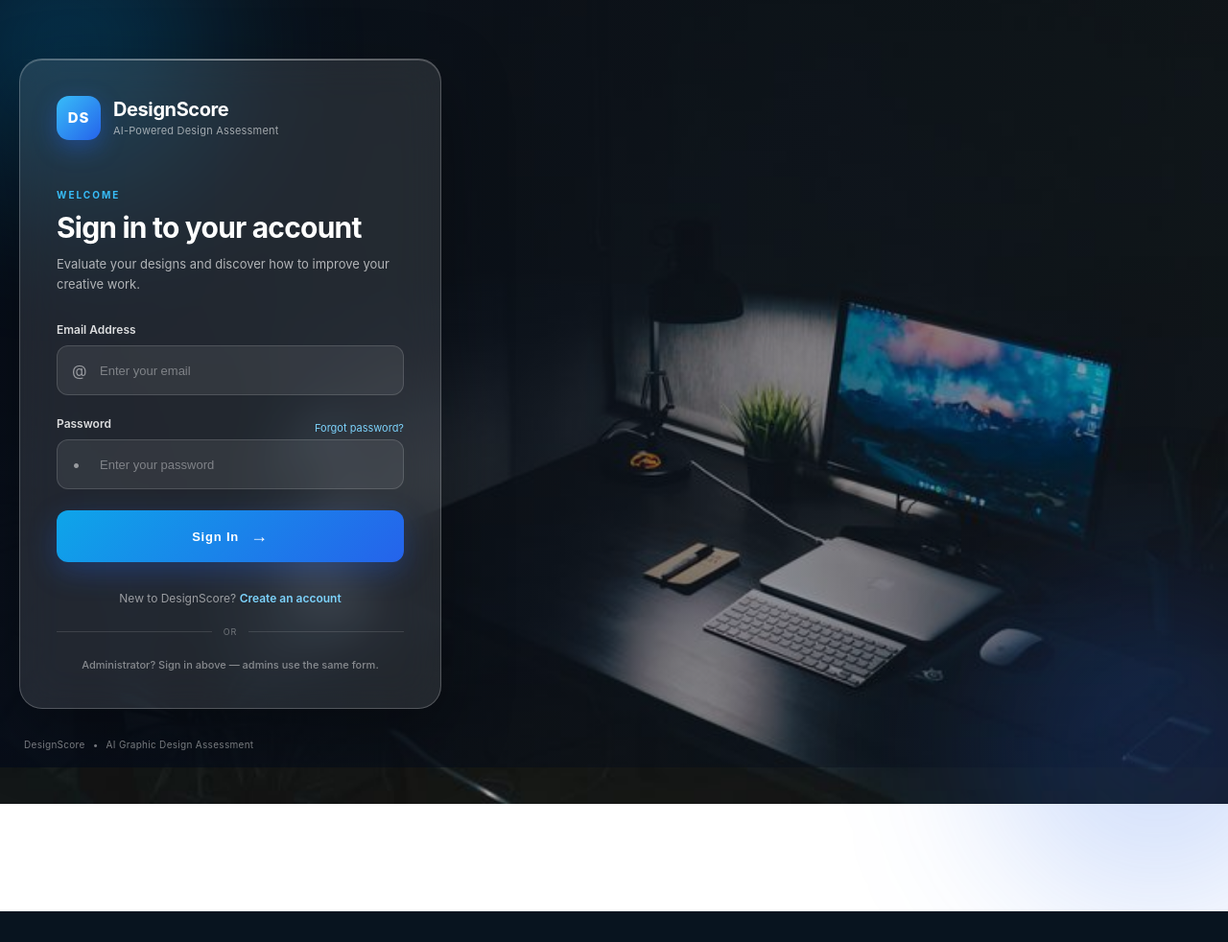
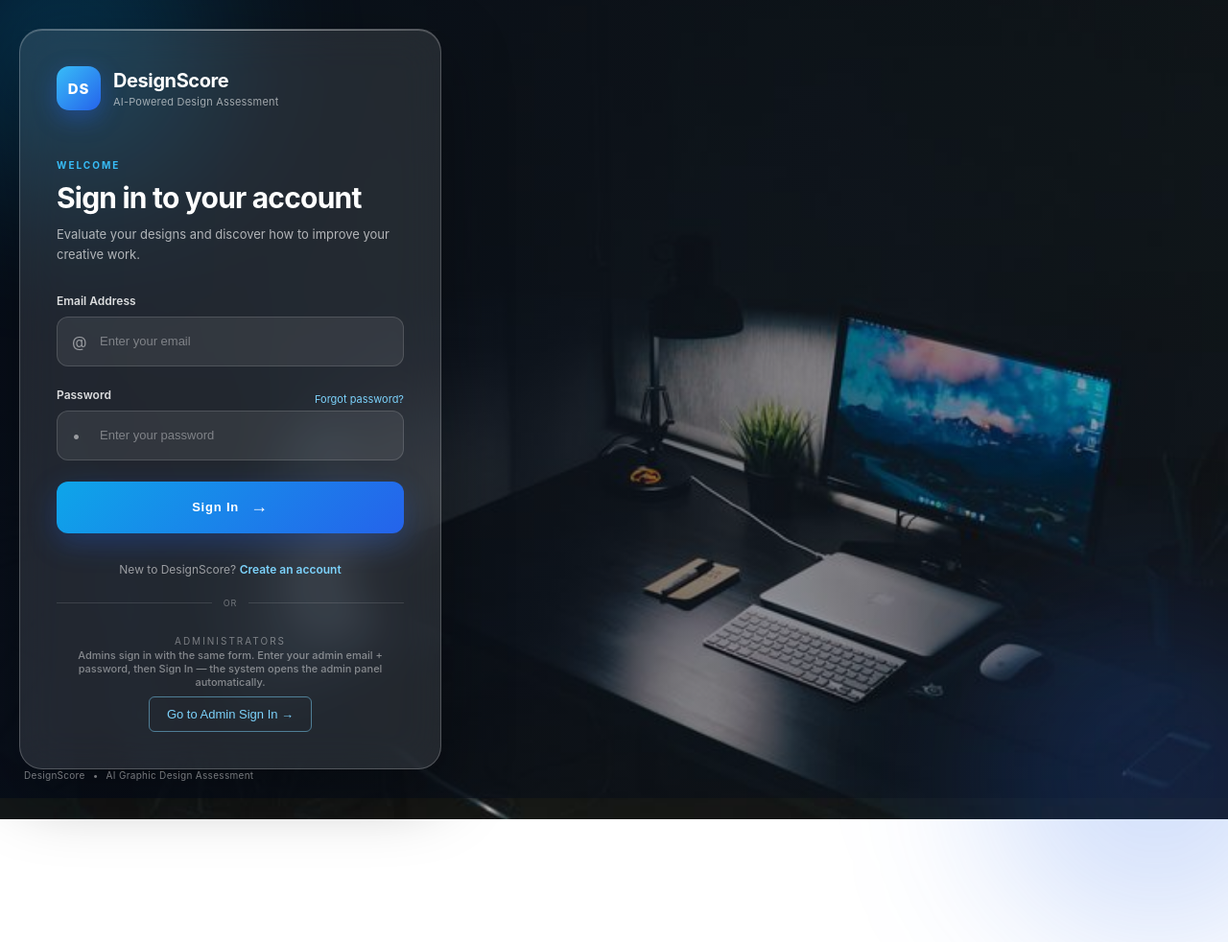
Before and after one commit to CedricBakali/AN-AI-BASED-GRAPHIC-DESIGN-QUALITY-ASSESMENT-AND-FEEDBACK-, a Flask app: page /login in a window 1280 px wide; the page is wider, and only the part inside the window is pictured. Shown: that part at 96% size. Before the commit the page ends 950 px from the top of that part, so only its background shows below. Run offline with Flask 3, Linux system fonts and the light colour scheme.

Commit message:
Login: pressable admin sign-in guide button + styles, explains shared-form flow

```diff
--- a/app/templates/auth/login.html
+++ b/app/templates/auth/login.html
@@ -167,9 +167,17 @@
                     <span></span>
                 </div>
 
-                <p class="admin-link">
-                    Administrator? Sign in above — admins use the same form.
-                </p>
+                <div class="admin-box">
+                    <small>ADMINISTRATORS</small>
+                    <p class="admin-link">
+                        Admins sign in with the same form.
+                        Enter your admin email + password, then Sign In —
+                        the system opens the admin panel automatically.
+                    </p>
+                    <button type="button" id="admin-goto" class="admin-button">
+                        Go to Admin Sign In →
+                    </button>
+                </div>
 
             </div>
 
@@ -185,5 +193,17 @@
         <span>AI Graphic Design Assessment</span>
     </div>
 
+<script>
+(function () {
+    var btn = document.getElementById("admin-goto");
+    var email = document.getElementById("email");
+    if (!btn || !email) return;
+    btn.addEventListener("click", function () {
+        email.scrollIntoView({ behavior: "smooth", block: "center" });
+        email.focus();
+    });
+})();
+</script>
+
 </body>
 </html>
--- a/static/css/auth.css
+++ b/static/css/auth.css
@@ -639,6 +639,50 @@ body {
 }
 
 
+.admin-box {
+
+    text-align: center;
+
+    margin-top: 6px;
+}
+
+
+.admin-box small {
+
+    font-size: 10px;
+
+    letter-spacing: 2px;
+
+    color: rgba(255,255,255,0.4);
+}
+
+
+.admin-button {
+
+    margin-top: 8px;
+
+    background: transparent;
+
+    border: 1px solid rgba(125,211,252,0.5);
+
+    color: #7dd3fc;
+
+    padding: 10px 18px;
+
+    border-radius: 6px;
+
+    cursor: pointer;
+
+    font-size: 13px;
+}
+
+
+.admin-button:hover {
+
+    background: rgba(125,211,252,0.12);
+}
+
+
 /* =========================================================
    PAGE BRAND
    ========================================================= */
```
